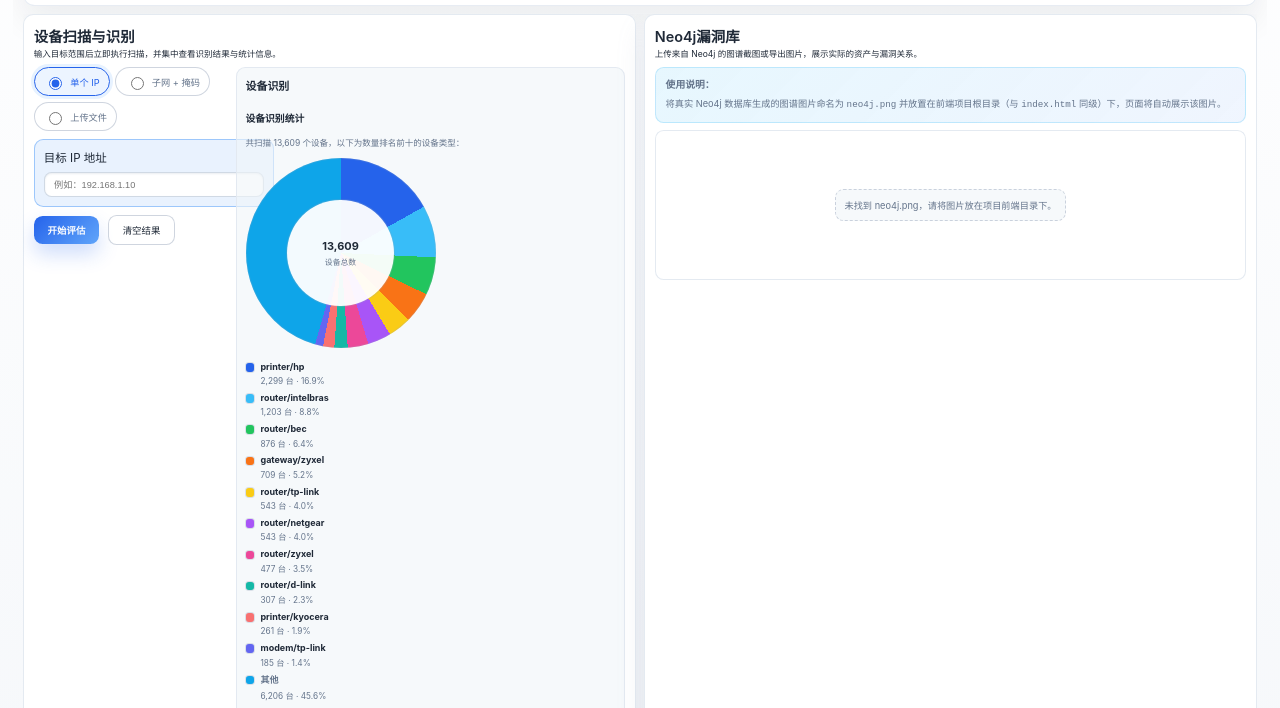
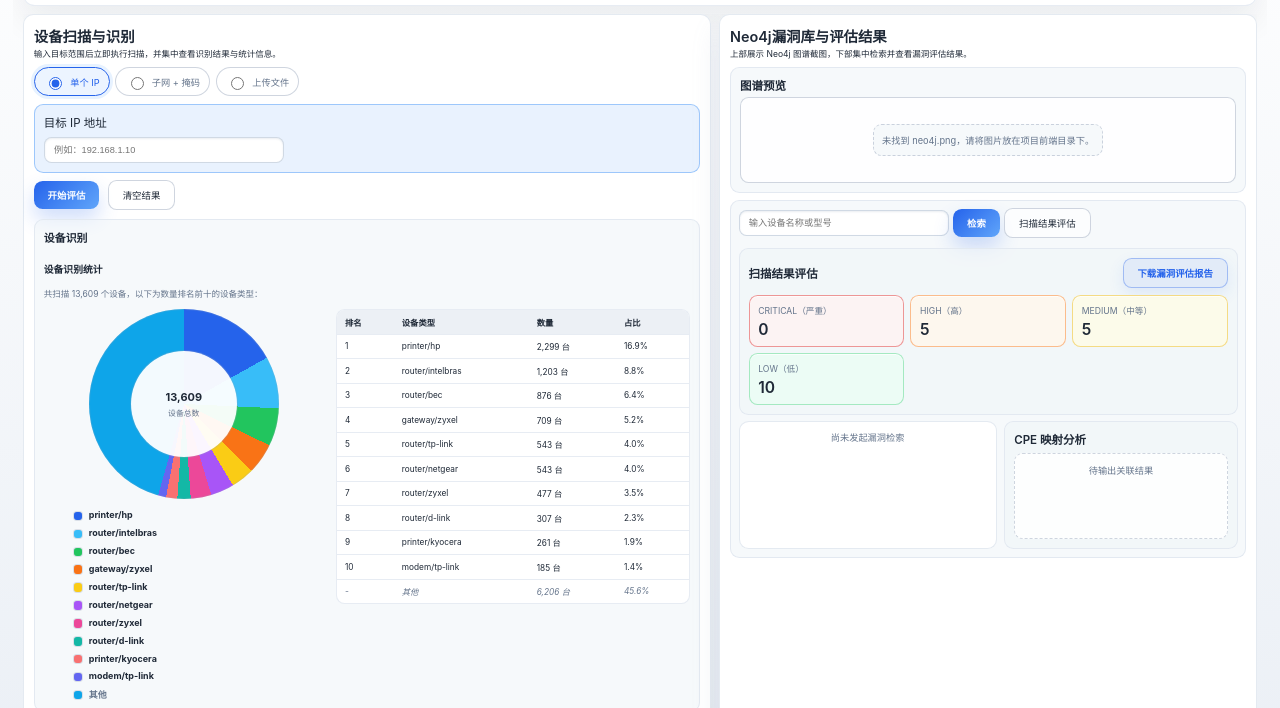
Before and after one commit to urnotLhh/interface, a website: page index.html in a window 1280 px wide. Shown: the part 81-789 px from the top of the page. Drawn offline with Linux system fonts and the light colour scheme.

Commit message:
Add static vulnerability summary to Neo4j module

```diff
--- a/app.js
+++ b/app.js
@@ -343,11 +343,15 @@
 
   const visual = document.createElement("div");
   visual.className = "stats-visual";
-  visual.appendChild(createPieChartElement(dataset));
-  visual.appendChild(createLegendElement(dataset));
+
+  const insights = document.createElement("div");
+  insights.className = "stats-insights";
+  insights.appendChild(createPieChartElement(dataset));
+  insights.appendChild(createLegendElement(dataset));
+  visual.appendChild(insights);
+
+  visual.appendChild(createStatsTable(dataset));
   section.appendChild(visual);
-
-  section.appendChild(createStatsTable(dataset));
 
   return section;
 }
@@ -454,10 +458,6 @@
     const label = document.createElement("strong");
     label.textContent = entry.label;
     meta.appendChild(label);
-
-    const detail = document.createElement("span");
-    detail.textContent = `${formatNumber(entry.count)} 台 · ${formatPercentage(entry.percentage)}`;
-    meta.appendChild(detail);
 
     item.appendChild(meta);
     legend.appendChild(item);
--- a/index.html
+++ b/index.html
@@ -128,58 +128,67 @@
           </div>
         </section>
 
-        <section class="card neo4j-panel" aria-labelledby="neo4j-title">
+        <section class="card neo4j-vuln-panel" aria-labelledby="neo4j-title">
           <div class="card-header">
             <div>
-              <h2 id="neo4j-title">Neo4j漏洞库</h2>
+              <h2 id="neo4j-title">Neo4j漏洞库与评估结果</h2>
               <p class="description">
-                上传来自 Neo4j 的图谱截图或导出图片，展示实际的资产与漏洞关系。
+                上部展示 Neo4j 图谱截图，下部集中检索并查看漏洞评估结果。
               </p>
             </div>
           </div>
-          <div class="neo4j-config">
-            <div class="neo4j-hint">
-              <strong>使用说明：</strong>
-              <span>
-                将真实 Neo4j 数据库生成的图谱图片命名为 <code>neo4j.png</code> 并放置在前端项目根目录（与 <code>index.html</code> 同级）下，页面将自动展示该图片。
-              </span>
-            </div>
-          </div>
+          <div class="neo4j-vuln-body">
+            <div class="neo4j-visual-block sub-card">
+              <h3>图谱预览</h3>
               <div id="neo4jPreview" class="neo4j-preview placeholder">
                 正在查找 Neo4j 图谱图片
               </div>
-        </section>
-
-        <section class="card vuln-panel" aria-labelledby="vuln-search-title">
-          <div class="card-header">
-            <div>
-              <h2 id="vuln-search-title">漏洞评估结果</h2>
-              <p class="description">
-                根据识别到的设备类型检索 CVE 漏洞，并输出关联的 CPE 映射分析。
-              </p>
             </div>
-            <button
-              type="button"
-              id="useRecognizedDevices"
-              class="ghost"
-              disabled
-            >
-              使用识别结果中的设备类型
+            <div class="neo4j-eval-block">
+              <form id="vulnForm" class="neo4j-inline-form" autocomplete="off">
+                <label class="visually-hidden" for="deviceTypes">
+                  设备名称或型号
+                </label>
+                <div class="neo4j-input-row">
+                  <input
+                    type="text"
+                    id="deviceTypes"
+                    name="deviceTypes"
+                    placeholder="输入设备名称或型号"
+                  />
+                  <button type="submit" class="primary">检索</button>
+                  <button type="button" id="useRecognizedDevices" class="ghost">
+                    扫描结果评估
                   </button>
                 </div>
-          <form id="vulnForm" class="stack-form" autocomplete="off">
-            <label for="deviceTypes">设备类型列表</label>
-            <textarea
-              id="deviceTypes"
-              name="deviceTypes"
-              rows="3"
-              placeholder="例如：Industrial Router, PLC Controller"
-            ></textarea>
-            <div class="form-actions">
-              <button type="submit" class="primary">检索漏洞</button>
                 <span id="vulnTime" class="muted"></span>
+              </form>
+              <div class="scan-eval-section sub-card">
+                <div class="scan-eval-header">
+                  <h3>扫描结果评估</h3>
+                  <button type="button" class="secondary" id="downloadReport">
+                    下载漏洞评估报告
+                  </button>
                 </div>
-          </form>
+                <div class="scan-eval-stats">
+                  <div class="scan-eval-stat critical">
+                    <span class="label">CRITICAL（严重）</span>
+                    <span class="value">0</span>
+                  </div>
+                  <div class="scan-eval-stat high">
+                    <span class="label">HIGH（高）</span>
+                    <span class="value">5</span>
+                  </div>
+                  <div class="scan-eval-stat medium">
+                    <span class="label">MEDIUM（中等）</span>
+                    <span class="value">5</span>
+                  </div>
+                  <div class="scan-eval-stat low">
+                    <span class="label">LOW（低）</span>
+                    <span class="value">10</span>
+                  </div>
+                </div>
+              </div>
               <div class="vuln-results-grid">
                 <div id="vulnerabilityResults" class="table-wrapper placeholder">
                   尚未发起漏洞检索
@@ -190,14 +199,8 @@
                     待输出关联结果
                   </div>
                 </div>
-            <button
-              type="button"
-              id="useRecognizedDevices"
-              class="ghost"
-              disabled
-            >
-              使用识别结果中的设备类型
-            </button>
+              </div>
+            </div>
           </div>
         </section>
       </main>
--- a/styles.css
+++ b/styles.css
@@ -55,11 +55,9 @@
 
 .dashboard-grid {
   display: grid;
-  grid-template-columns: repeat(2, minmax(0, 1fr));
-  grid-template-rows: repeat(2, minmax(0, 1fr));
-  grid-template-areas:
-    "ip-assessment neo4j"
-    "vuln neo4j";
+  grid-template-columns: minmax(0, 1.28fr) minmax(0, 1fr);
+  grid-template-rows: minmax(0, 1fr);
+  grid-template-areas: "ip-assessment neo4j-vuln";
   gap: 0.7rem;
   align-items: stretch;
   flex: 1;
@@ -71,12 +69,8 @@
   grid-area: ip-assessment;
 }
 
-.neo4j-panel {
-  grid-area: neo4j;
-}
-
-.vuln-panel {
-  grid-area: vuln;
+.neo4j-vuln-panel {
+  grid-area: neo4j-vuln;
 }
 
 .page-header {
@@ -204,12 +198,14 @@
   font-size: 0.8rem;
 }
 
+
 .assessment-layout {
   display: grid;
-  grid-template-columns: minmax(0, 1fr) minmax(0, 2fr);
-  gap: 0.6rem;
+  grid-template-columns: minmax(0, 1fr);
+  grid-auto-rows: min-content;
+  gap: 0.75rem;
   height: 100%;
-  align-items: stretch;
+  align-content: start;
 }
 
 .assessment-main {
@@ -298,8 +294,123 @@
   min-height: 86px;
 }
 
-.neo4j-panel .neo4j-preview {
-  min-height: 150px;
+.neo4j-vuln-panel {
+  gap: 0.55rem;
+}
+
+.neo4j-vuln-panel h3 {
+  margin: 0;
+  font-size: clamp(0.85rem, 1.1vw, 1rem);
+  font-weight: 600;
+}
+
+.neo4j-vuln-body {
+  display: flex;
+  flex-direction: column;
+  gap: 0.55rem;
+}
+
+.neo4j-visual-block {
+  display: flex;
+  flex-direction: column;
+  gap: 0.4rem;
+}
+
+.neo4j-eval-block {
+  display: flex;
+  flex-direction: column;
+  gap: 0.5rem;
+  padding: 0.65rem;
+  border-radius: 0.8rem;
+  border: 1px solid rgba(226, 232, 240, 0.9);
+  background: rgba(241, 245, 249, 0.6);
+}
+
+.scan-eval-section {
+  gap: 0.65rem;
+}
+
+.scan-eval-header {
+  display: flex;
+  align-items: center;
+  justify-content: space-between;
+  gap: 0.5rem;
+}
+
+.scan-eval-stats {
+  display: grid;
+  gap: 0.55rem;
+  grid-template-columns: repeat(auto-fit, minmax(120px, 1fr));
+}
+
+.scan-eval-stat {
+  display: flex;
+  flex-direction: column;
+  gap: 0.35rem;
+  padding: 0.65rem 0.75rem;
+  border-radius: 0.75rem;
+  background: rgba(255, 255, 255, 0.9);
+  border: 1px solid rgba(148, 163, 184, 0.35);
+  box-shadow: inset 0 1px 0 rgba(255, 255, 255, 0.6);
+}
+
+.scan-eval-stat .label {
+  font-size: 0.75rem;
+  color: var(--text-muted);
+}
+
+.scan-eval-stat .value {
+  font-size: 1.35rem;
+  font-weight: 600;
+  color: var(--text);
+}
+
+.scan-eval-stat.critical {
+  border-color: rgba(220, 38, 38, 0.45);
+  background: rgba(254, 242, 242, 0.85);
+}
+
+.scan-eval-stat.high {
+  border-color: rgba(249, 115, 22, 0.45);
+  background: rgba(255, 247, 237, 0.85);
+}
+
+.scan-eval-stat.medium {
+  border-color: rgba(234, 179, 8, 0.45);
+  background: rgba(254, 252, 232, 0.85);
+}
+
+.scan-eval-stat.low {
+  border-color: rgba(34, 197, 94, 0.35);
+  background: rgba(236, 253, 245, 0.85);
+}
+
+.neo4j-inline-form {
+  display: flex;
+  flex-direction: column;
+  gap: 0.35rem;
+}
+
+.neo4j-input-row {
+  display: flex;
+  flex-wrap: wrap;
+  align-items: center;
+  gap: 0.4rem;
+}
+
+.neo4j-inline-form input[type="text"] {
+  flex: 0 1 210px;
+  max-width: 240px;
+  min-width: 160px;
+  width: 100%;
+}
+
+.neo4j-input-row .primary {
+  flex-shrink: 0;
+}
+
+.neo4j-input-row .ghost {
+  flex-shrink: 0;
 }
 
 
@@ -446,6 +557,22 @@
   border-color: var(--primary);
   color: var(--primary);
   background: rgba(226, 232, 240, 0.8);
+}
+
+.secondary {
+  background: rgba(37, 99, 235, 0.08);
+  border: 1px solid rgba(37, 99, 235, 0.35);
+  color: var(--primary);
+  font-weight: 600;
+  box-shadow: 0 6px 16px rgba(37, 99, 235, 0.1);
+}
+
+.secondary:hover,
+.secondary:focus {
+  background: rgba(37, 99, 235, 0.16);
+  border-color: rgba(37, 99, 235, 0.45);
+  transform: translateY(-1px);
+  box-shadow: 0 12px 20px rgba(37, 99, 235, 0.12);
 }
 
 .switch {
@@ -595,6 +722,33 @@
   }
 }
 
+@media (max-width: 920px) {
+  .neo4j-input-row {
+    justify-content: flex-start;
+  }
+
+  .neo4j-inline-form input[type="text"] {
+    flex: 1 1 100%;
+    max-width: none;
+  }
+
+  .neo4j-input-row .primary,
+  .neo4j-input-row .ghost {
+    width: 100%;
+  }
+}
+
+@media (max-width: 640px) {
+  .scan-eval-header {
+    flex-direction: column;
+    align-items: stretch;
+  }
+
+  .scan-eval-header .secondary {
+    width: 100%;
+  }
+}
+
 @media (max-width: 768px) {
   main,
   .page-header {
@@ -605,8 +759,7 @@
     grid-template-columns: 1fr;
     grid-template-areas:
       "ip-assessment"
-      "neo4j"
-      "vuln";
+      "neo4j-vuln";
     gap: 1.25rem;
   }
 
@@ -640,31 +793,6 @@
   .sub-card {
     padding: 1rem;
   }
-}
-
-.neo4j-config {
-  display: grid;
-  grid-template-columns: repeat(auto-fit, minmax(180px, 1fr));
-  gap: 0.7rem;
-  align-items: stretch;
-}
-
-.neo4j-hint {
-  display: flex;
-  flex-direction: column;
-  gap: 0.4rem;
-  padding: 0.85rem;
-  border-radius: 0.75rem;
-  background: linear-gradient(135deg, rgba(56, 189, 248, 0.12), rgba(59, 130, 246, 0.08));
-  border: 1px solid rgba(56, 189, 248, 0.25);
-  font-size: 0.8rem;
-  line-height: 1.5;
-  color: var(--text-muted);
-}
-
-.neo4j-hint strong {
-  color: var(--text-primary);
-  font-size: 0.85rem;
 }
 
 .neo4j-preview {
@@ -739,6 +867,7 @@
   font-size: 0.78rem;
 }
 
+
 .device-stats {
   margin-top: 1rem;
   display: flex;
@@ -758,9 +887,16 @@
 }
 
 .stats-visual {
+  display: grid;
+  grid-template-columns: minmax(0, 280px) minmax(0, 1fr);
+  gap: 1.1rem;
+  align-items: start;
+}
+
+.stats-insights {
   display: flex;
-  flex-wrap: wrap;
-  gap: 1.1rem;
+  flex-direction: column;
+  gap: 0.9rem;
   align-items: center;
 }
 
@@ -882,12 +1018,13 @@
   font-style: italic;
 }
 
+@media (max-width: 900px) {
+  .stats-visual {
+    grid-template-columns: 1fr;
+  }
+}
+
 @media (max-width: 640px) {
-  .stats-visual {
-    flex-direction: column;
-    align-items: stretch;
-  }
-
   .pie-wrapper {
     margin: 0 auto;
   }
```
Lines whose indentation alone changed are shown as unchanged.
